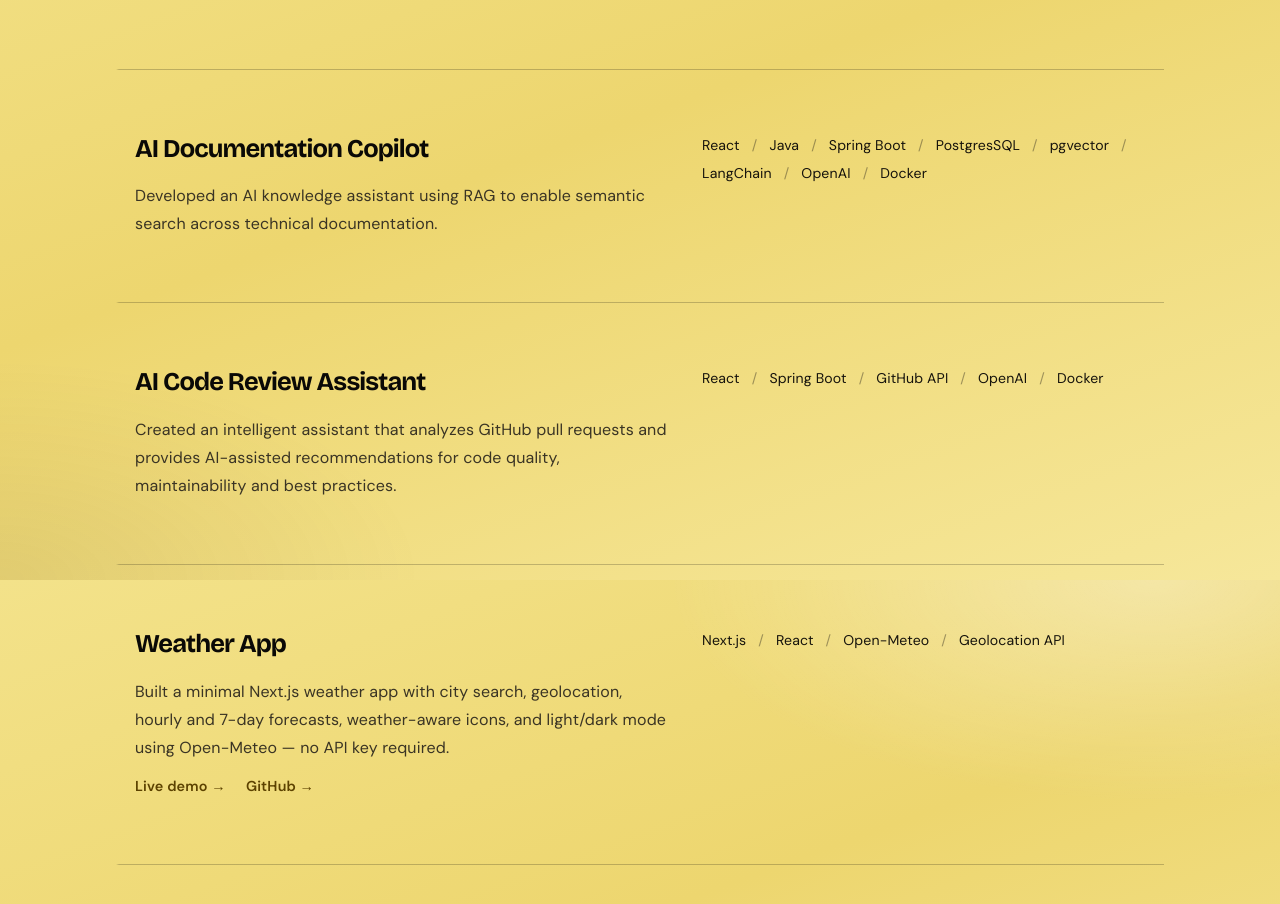
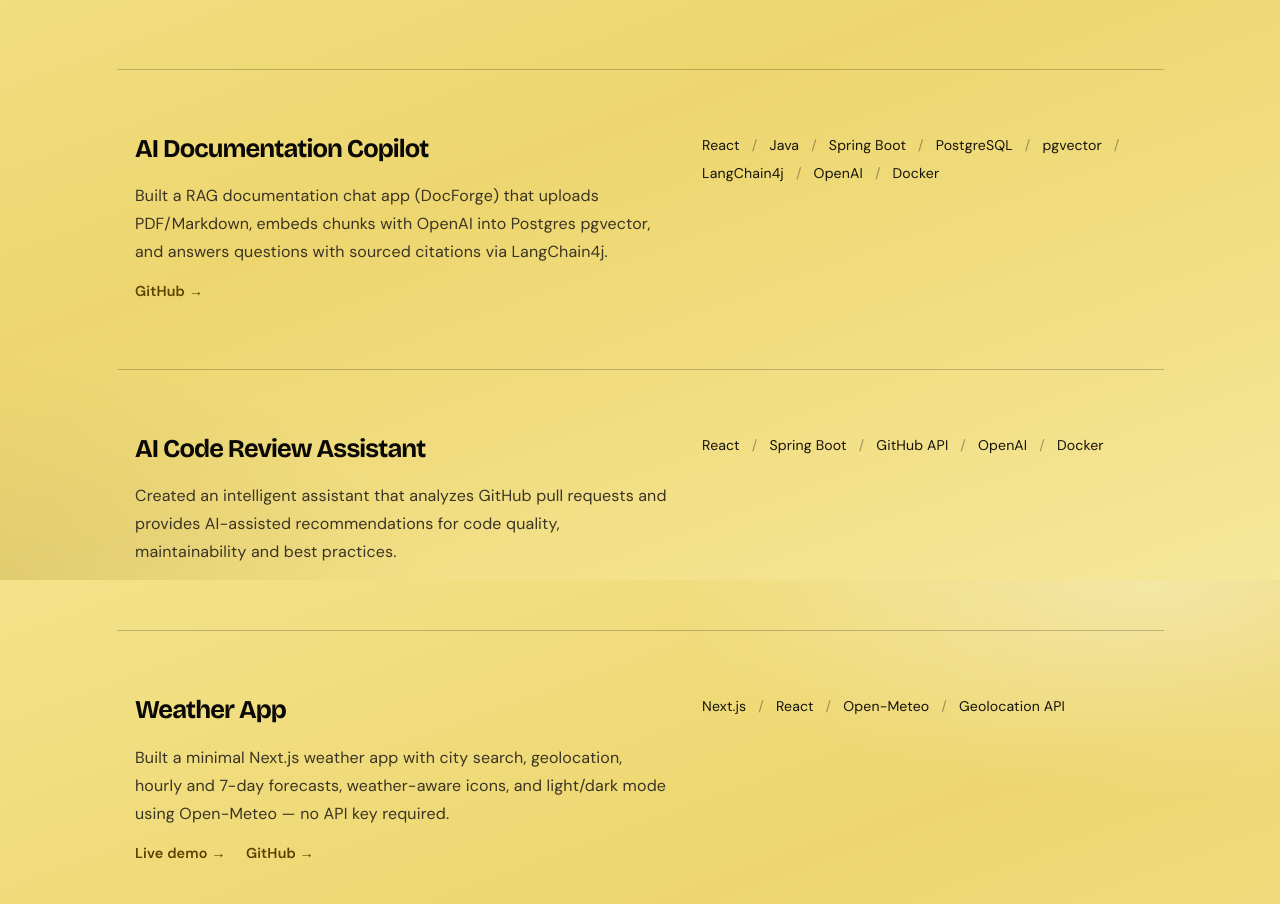
Before and after one commit to shashank1227/shashank-portfolio, a Next.js app: page /shashank-portfolio/ in a window 1280 px wide. Shown: the part 4220-5124 px from the top of the page. Built offline with nearby package versions, Linux system fonts and the light colour scheme.

Commit message:
Link AI Documentation Copilot to its GitHub repo.
Update the project blurb and stack to match the DocForge RAG app.

```diff
--- a/src/components/Projects.tsx
+++ b/src/components/Projects.tsx
@@ -280,8 +280,11 @@
   {
     title: 'AI Documentation Copilot',
     description:
-      'Developed an AI knowledge assistant using RAG to enable semantic search across technical documentation.',
-    tech: ['React', 'Java', 'Spring Boot', 'PostgresSQL', 'pgvector', 'LangChain', 'OpenAI', 'Docker'],
+      'Built a RAG documentation chat app (DocForge) that uploads PDF/Markdown, embeds chunks with OpenAI into Postgres pgvector, and answers questions with sourced citations via LangChain4j.',
+    tech: ['React', 'Java', 'Spring Boot', 'PostgreSQL', 'pgvector', 'LangChain4j', 'OpenAI', 'Docker'],
+    links: [
+      { label: 'GitHub', href: 'https://github.com/shashank1227/ai-documentation-copilot' },
+    ],
   },
   {
     title: 'AI Code Review Assistant',
```
